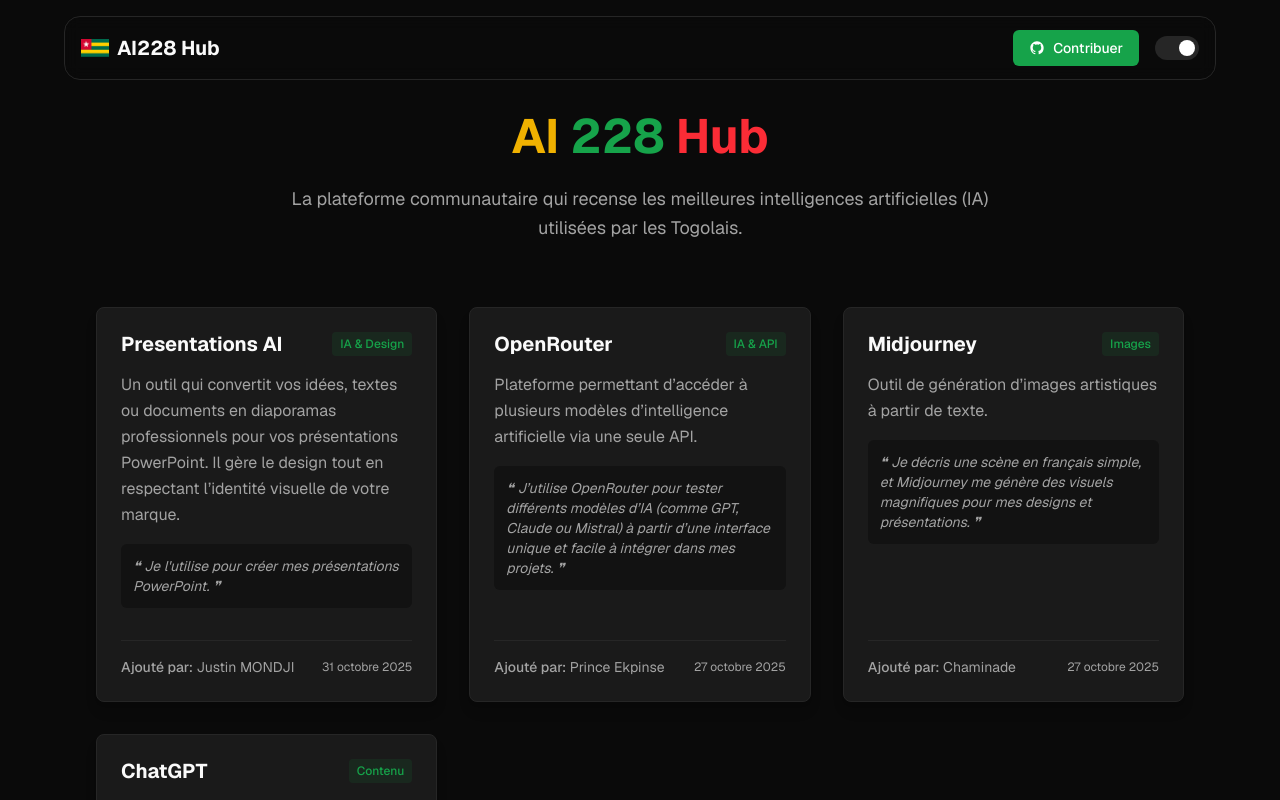
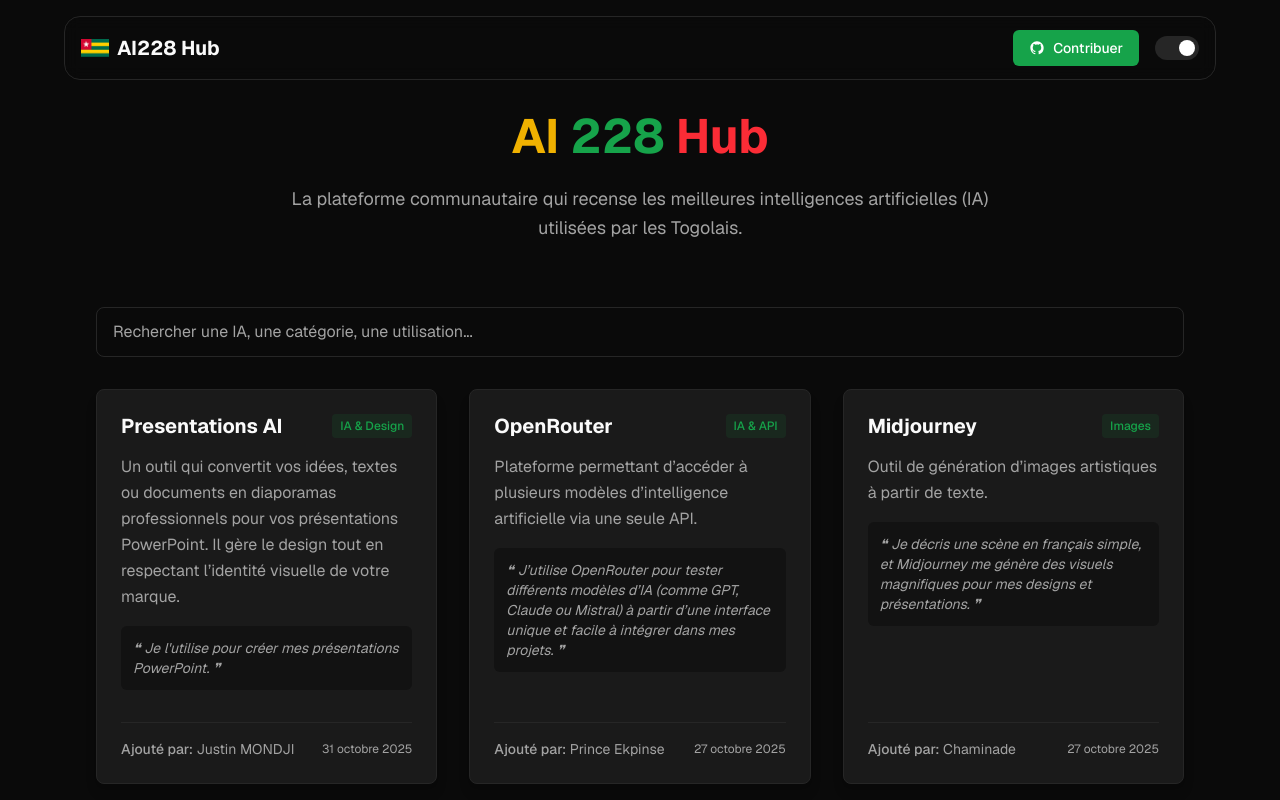
Before and after one commit to Donchaminade/ai228-hub, a Next.js app: page / in a window 1280 px wide. Shown: the top 800 px of the page. Built offline with nearby package versions, Linux system fonts and the light colour scheme.

Commit message:
feat [#2]: add input to filter ai list

```diff
--- a/app/page.tsx
+++ b/app/page.tsx
@@ -17,11 +17,10 @@
       filtered = filtered.filter(ai =>
         ai.name.toLowerCase().includes(searchQuery.toLowerCase()) ||
         ai.description.toLowerCase().includes(searchQuery.toLowerCase()) ||
-        ai.utilisation.toLowerCase().includes(searchQuery.toLowerCase())
+        ai.utilisation.toLowerCase().includes(searchQuery.toLowerCase()) ||
+        ai.category.toLowerCase().includes(searchQuery.toLowerCase())
       );
     }
-
-
 
     return filtered;
   }, [searchQuery]);
@@ -38,6 +37,18 @@
           <p className="text-lg text-muted-foreground max-w-3xl mx-auto leading-relaxed">
             La plateforme communautaire qui recense les meilleures intelligences artificielles (IA) utilisées par les Togolais.
           </p>
+        </div>
+
+        {/* Add input for search on AIs with either name, description, utilisation or category */}
+
+        <div>
+          <input
+            type="text"
+            placeholder="Rechercher une IA, une catégorie, une utilisation..."
+            value={searchQuery}
+            onChange={e => setSearchQuery(e.target.value)}
+            className="w-full border border-border rounded-lg px-4 py-3 mb-8 bg-inp text-foreground placeholder:text-muted-foreground focus:outline-none focus:ring-2 focus:ring-primary focus:border-transparent"
+          />
         </div>
 
         <section className="mb-16">
```
